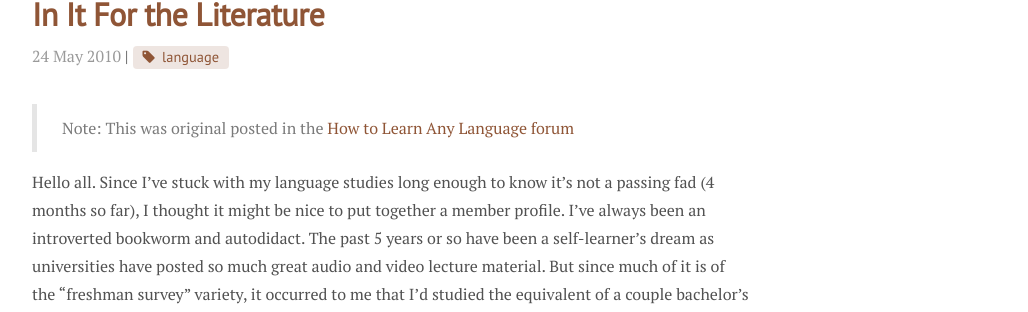
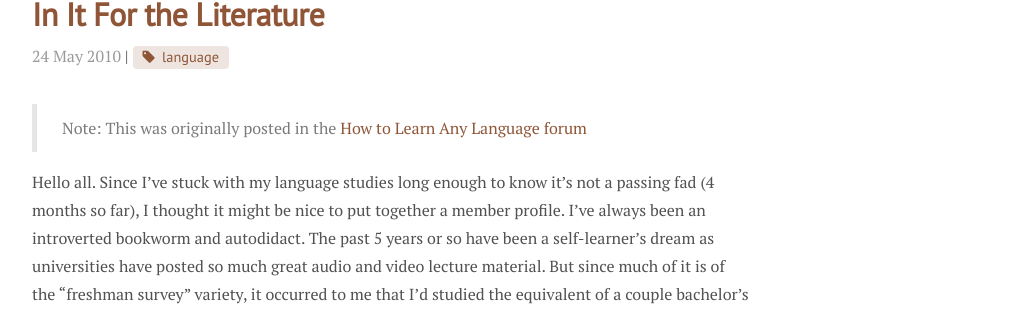
Before and after one commit to dmaddock1/dmaddock1.github.io, a Jekyll site: the page built from _posts/2010-05-24-in-it-for-the-literature.md, in a window 1280 px wide and 900 px high. Shown: the part 136-448 px from the top of the window, without its empty margins (248-1276 px from the left). Built offline with Jekyll 4.4.1, drawn with Linux system fonts in a browser that asks for light colours; nearby versions of some CDN libraries.

Commit message:
Update 2010-05-24-in-it-for-the-literature.md

```diff
--- a/_posts/2010-05-24-in-it-for-the-literature.md
+++ b/_posts/2010-05-24-in-it-for-the-literature.md
@@ -4,7 +4,7 @@ title: "In It For the Literature"
 categories: [scholarship]
 tags: [language]
 ---
-> Note: This was original posted in the [How to Learn Any Language forum](http://how-to-learn-any-language.com)
+> Note: This was originally posted in the [How to Learn Any Language forum](http://how-to-learn-any-language.com)
 
 Hello all. Since I've stuck with my language studies long enough to know it's not a passing fad (4 months so far), I thought it might be nice to put together a member profile. I've always been an introverted bookworm and autodidact. The past 5 years or so have been a self-learner's dream as universities have posted so much great audio and video lecture material. But since much of it is of the "freshman survey" variety, it occurred to me that I'd studied the equivalent of a couple bachelor's degrees this way. At the same time, I got a job which required a lot of international travel and really became aware of how ignorant I am of other cultures (though I consider myself well above the average American in that department). It hit me that languages are this vast uncharted territory for me that, while worth learning for their own sake, provide direct access to the best that other cultures have to offer. So, as this post's title says, my interest in other languages is as a means to access the literature of cultures of which I am ignorant as well as to deepen my knowledge of those of which I am familiar.
 
```
